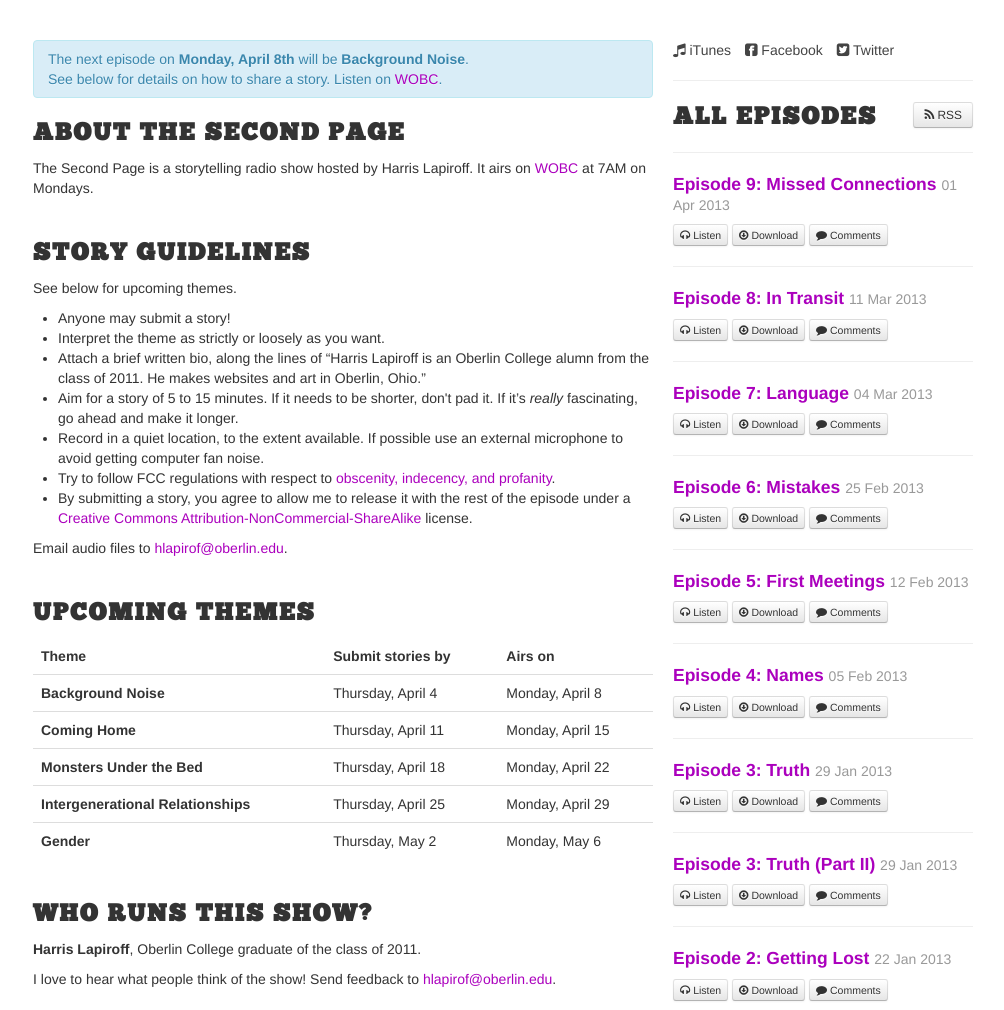
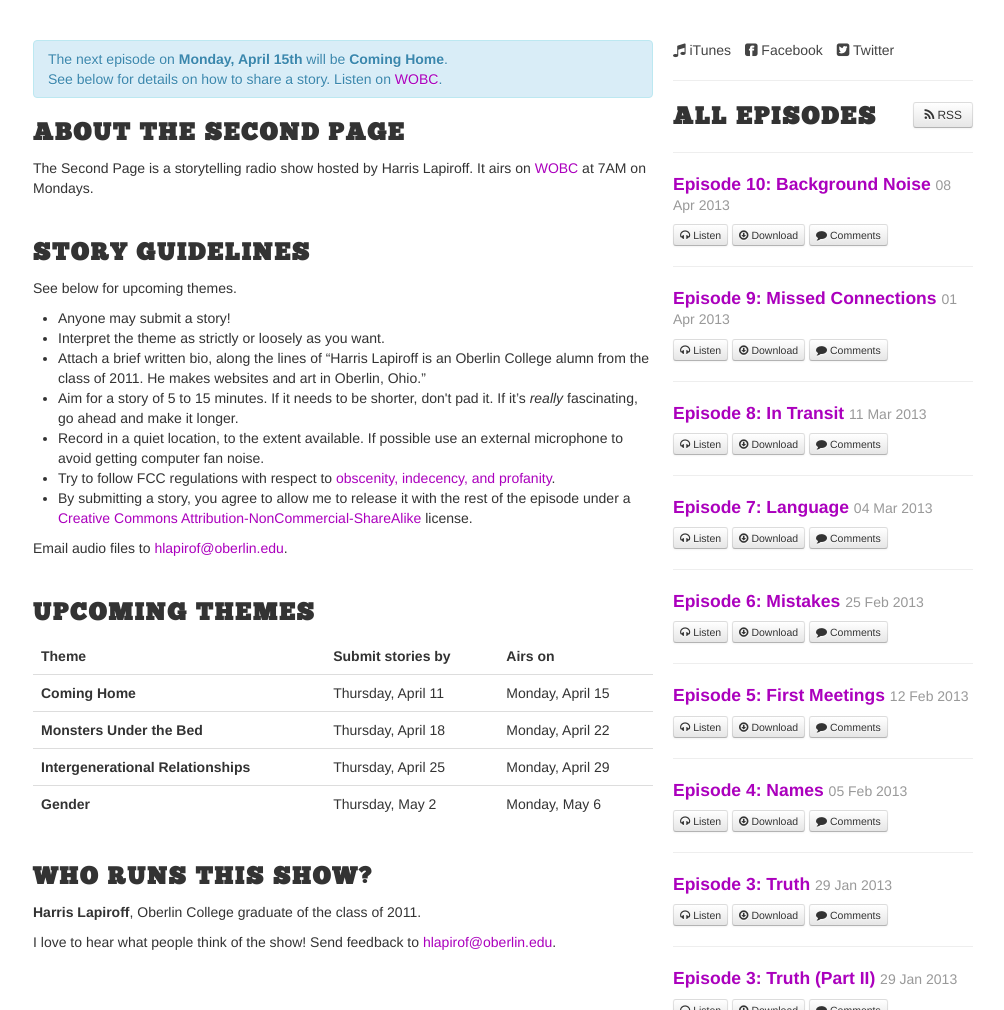
Before and after one commit to secondpage/secondpage, a Jekyll site: the page built from index.html, in a window 1280 px wide and 1400 px high. Shown: the part 390-1400 px from the top of the window, without its empty margins (137-1141 px from the left). Built offline with Jekyll 4.4.1, drawn with Linux system fonts in a browser that asks for light colours; the list of posts is cut into pages by our own code; some of the changed text lies outside the part shown.

Commit message:
Episode 10: Background Noise.

```diff
--- a/index.html
+++ b/index.html
@@ -3,7 +3,7 @@ layout: two-col
 ---
 
 <div class="alert alert-info">
-	The next episode on <strong>Monday, April 8th</strong> will be <strong>Background Noise</strong>.<br />
+	The next episode on <strong>Monday, April 15th</strong> will be <strong>Coming Home</strong>.<br />
 	See below for details on how to share a story. Listen on <a href="http://wobc.org/">WOBC</a>.
 </div>
 <div class="margin-trailer">
@@ -36,11 +36,6 @@ layout: two-col
 		</thead>
 		<tbody>
 			<tr>
-				<th>Background Noise</th>
-				<td>Thursday, April 4</td>
-				<td>Monday, April 8</td>
-			</tr>
-			<tr>
 				<th>Coming Home</th>
 				<td>Thursday, April 11</td>
 				<td>Monday, April 15</td>
```
Also changed, not shown: _posts/2013-04-08-background-noise.md (added, +48 -0 lines).
